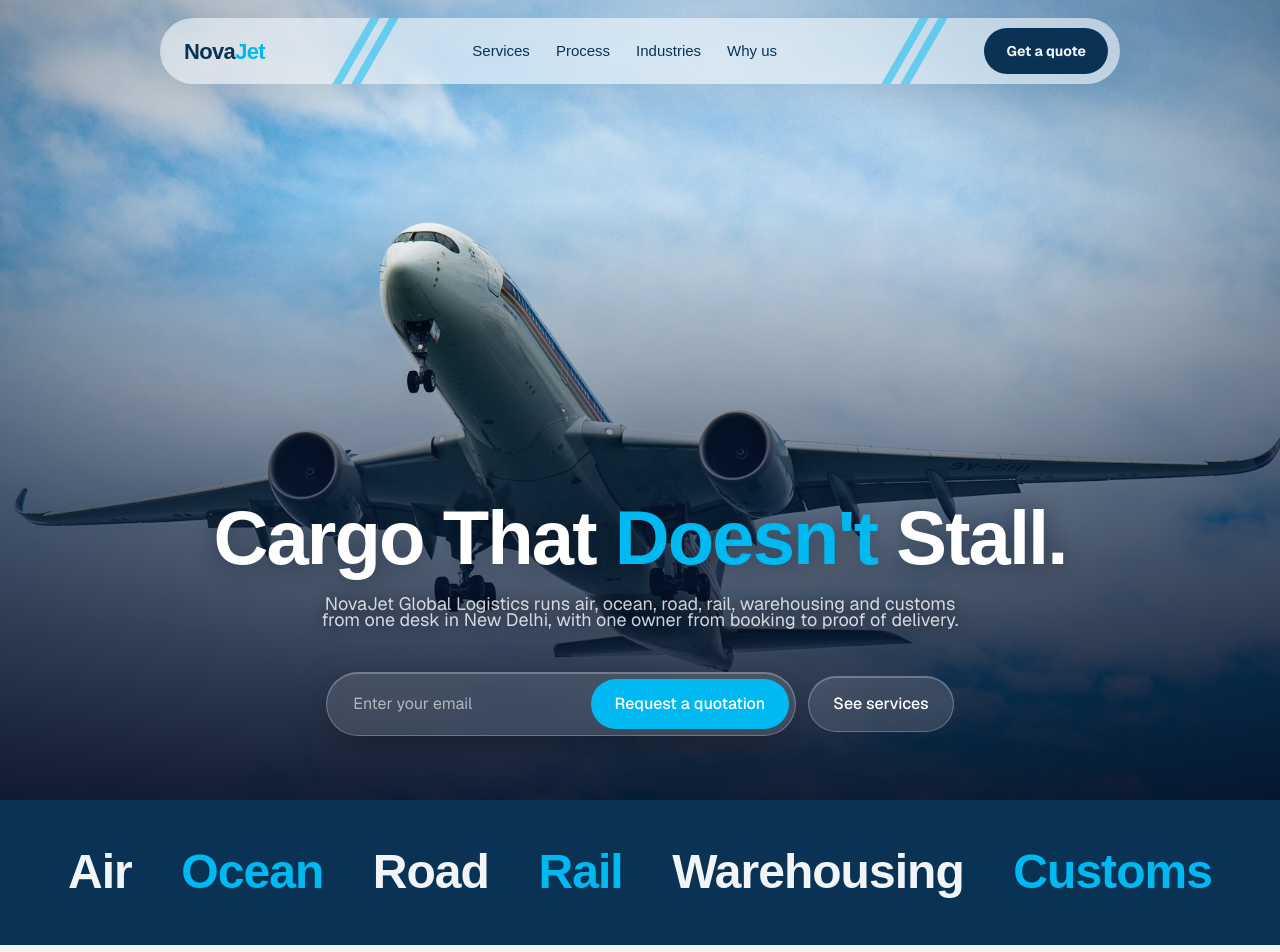
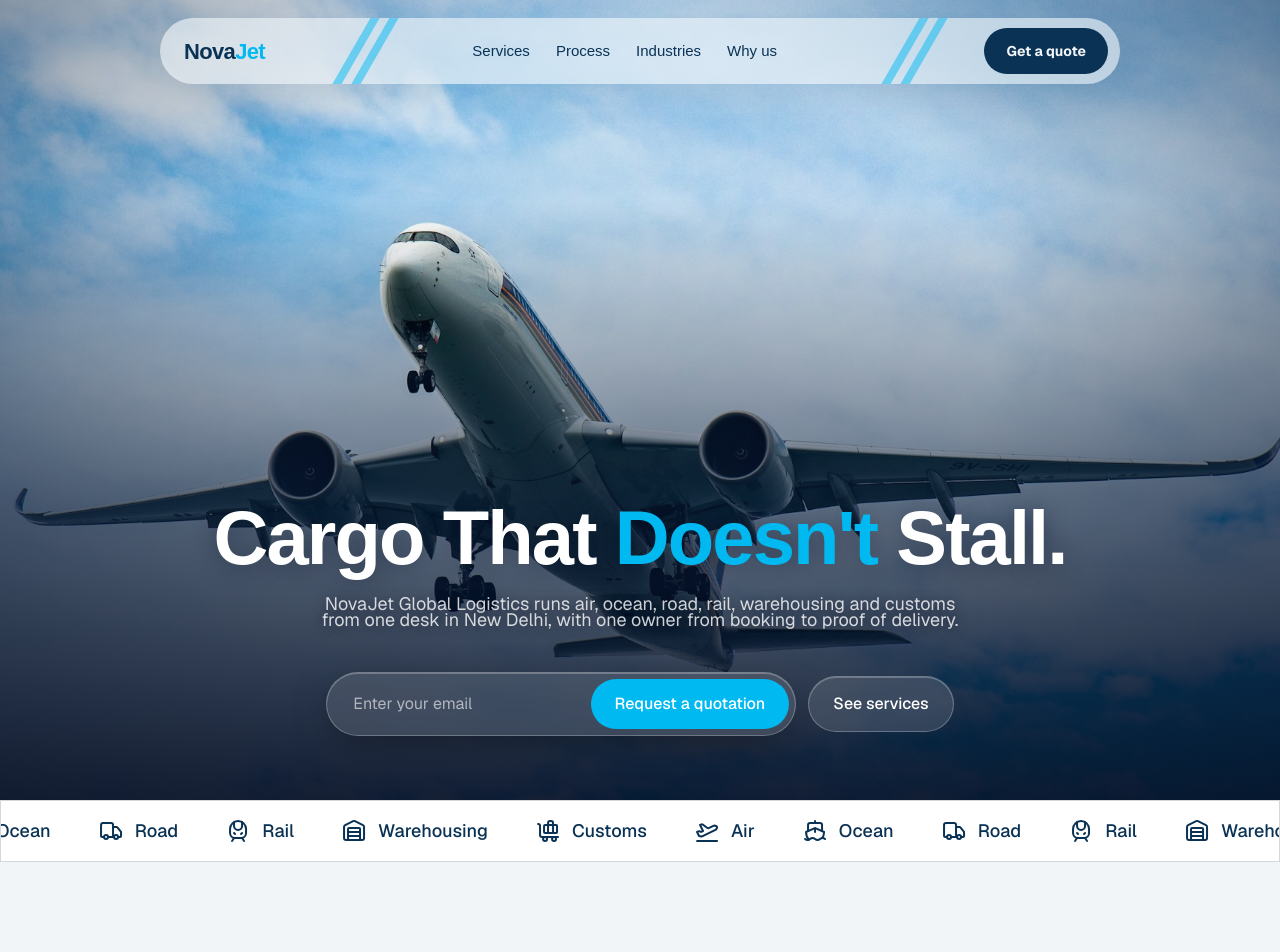
Before and after one commit to AjayRajNegi/nova-jet, a Next.js app: page / in a window 1280 px wide. Shown: the top 952 px of the page. Built offline with nearby package versions, Linux system fonts and the light colour scheme.

Commit message:
feat: marquee

```diff
--- a/components/home/ModesBand.tsx
+++ b/components/home/ModesBand.tsx
@@ -1,18 +1,22 @@
 import { wrap } from "@/lib/constants";
+import TrendingStocksMarqueeDemo from "../ui/shadcn-space/marquee/marquee-05";
+import Marquee05 from "../ui/shadcn-space/marquee/marquee-05";
 
 export default function ModesBand() {
 	return (
-		<div className="overflow-hidden bg-foreground py-[34px] text-background">
-			<div
-				className={`${wrap} flex flex-wrap justify-between gap-5 font-display text-[clamp(26px,4vw,48px)] font-bold tracking-[-.02em] [&>span:nth-child(even)]:text-primary`}
-			>
-				<span>Air</span>
-				<span>Ocean</span>
-				<span>Road</span>
-				<span>Rail</span>
-				<span>Warehousing</span>
-				<span>Customs</span>
-			</div>
-		</div>
+		// <div className="overflow-hidden bg-foreground py-[34px] text-background">
+		// 	<div
+		// 		className={`${wrap} flex flex-wrap justify-between gap-5 font-display text-[clamp(26px,4vw,48px)] font-bold tracking-[-.02em] [&>span:nth-child(even)]:text-primary`}
+		// 	>
+		// 		<span>Air</span>
+		// 		<span>Ocean</span>
+		// 		<span>Road</span>
+		// 		<span>Rail</span>
+		// 		<span>Warehousing</span>
+		// 		<span>Customs</span>
+		// 	</div>
+		// </div>
+		// <TrendingStocksMarqueeDemo />
+		<Marquee05 />
 	);
 }
--- a/components/ui/shadcn-space/marquee/marquee-05.tsx
+++ b/components/ui/shadcn-space/marquee/marquee-05.tsx
@@ -1,114 +1,69 @@
-import { TrendingDown, TrendingUp } from "lucide-react";
-
-import { cn } from "@/lib/utils";
+import {
+	BaggageClaimIcon,
+	PlaneTakeoff,
+	ShipIcon,
+	TrainFront,
+	TruckIcon,
+	WarehouseIcon,
+} from "lucide-react";
+import type { ReactNode } from "react";
 import { Marquee } from "../animations/marquee";
 
 type Stock = {
-	symbol: string;
 	name: string;
-	price: number;
-	change: number;
 	logoClass: string;
+	icon?: ReactNode;
 };
 
 const stocks: Stock[] = [
 	{
-		symbol: "AAPL",
-		name: "Apple",
-		price: 227.48,
-		change: 1.24,
+		name: "Air",
 		logoClass: "bg-blue-500",
+		icon: <PlaneTakeoff />,
 	},
 	{
-		symbol: "MSFT",
-		name: "Microsoft",
-
-		price: 418.92,
-		change: -0.63,
+		name: "Ocean",
 		logoClass: "bg-sky-400",
+		icon: <ShipIcon />,
 	},
 	{
-		symbol: "NVDA",
-		name: "NVIDIA",
-		price: 131.76,
-		change: 3.41,
+		name: "Road",
 		logoClass: "bg-teal-400",
+		icon: <TruckIcon />,
 	},
 	{
-		symbol: "TSLA",
-		name: "Tesla",
-		price: 248.5,
-		change: -2.18,
+		name: "Rail",
 		logoClass: "bg-red-500",
+		icon: <TrainFront />,
 	},
 	{
-		symbol: "AMZN",
-		name: "Amazon",
-		price: 186.3,
-		change: 0.87,
+		name: "Warehousing",
 		logoClass: "bg-orange-400",
+		icon: <WarehouseIcon />,
 	},
 	{
-		symbol: "GOOGL",
-		name: "Alphabet",
-		price: 165.12,
-		change: 1.05,
+		name: "Customs",
 		logoClass: "bg-amber-300",
-	},
-	{
-		symbol: "META",
-		name: "Meta",
-		price: 512.74,
-		change: -1.32,
-		logoClass: "bg-blue-500",
-	},
-	{
-		symbol: "NFLX",
-		name: "Netflix",
-		price: 689.05,
-		change: 2.76,
-		logoClass: "bg-sky-400",
+		icon: <BaggageClaimIcon />,
 	},
 ];
 
-const StockItem = ({ symbol, name, price, change, logoClass }: Stock) => {
-	const isUp = change >= 0;
-	const TrendIcon = isUp ? TrendingUp : TrendingDown;
-
+const StockItem = ({ name, icon, logoClass }: Stock) => {
 	return (
 		<div className="flex items-center gap-3 px-6">
-			<div
-				className={cn(
-					"flex size-9 shrink-0 items-center justify-center rounded-full text-sm font-bold text-white",
-					logoClass,
-				)}
-			>
-				{symbol.charAt(0)}
-			</div>
-			<p className="text-sm font-medium text-foreground">{name}</p>
-			<p className="text-sm text-muted-foreground">${price.toFixed(2)}</p>
-			<p
-				className={cn(
-					"flex items-center gap-1 text-sm font-medium",
-					isUp
-						? "text-emerald-600 dark:text-emerald-400"
-						: "text-red-600 dark:text-red-400",
-				)}
-			>
-				<TrendIcon className="size-4" aria-hidden="true" />
-				{isUp ? "+" : ""}
-				{change.toFixed(2)}%
-			</p>
+			{icon}
+			<p className="text-lg font-medium text-foreground">{name}</p>
+			{/* <p className="text-sm text-muted-foreground">${price.toFixed(2)}</p> */}
 		</div>
 	);
 };
 
 export default function TrendingStocksMarqueeDemo() {
 	return (
-		<div className="w-full overflow-hidden rounded-xl border border-border bg-card">
+		<div className="w-full overflow-hidden border border-border bg-card">
 			<Marquee pauseOnHover className="py-4 [--duration:30s] [--gap:0rem]">
 				{stocks.map((stock) => (
-					<StockItem key={stock.symbol} {...stock} />
+					<StockItem key={stock.name} {...stock} />
 				))}
 			</Marquee>
 		</div>
```
